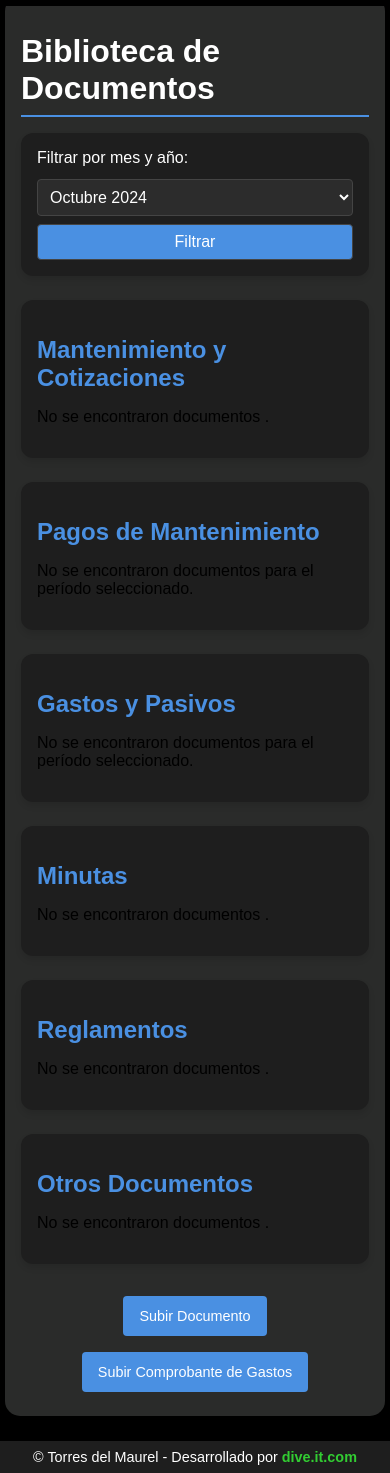
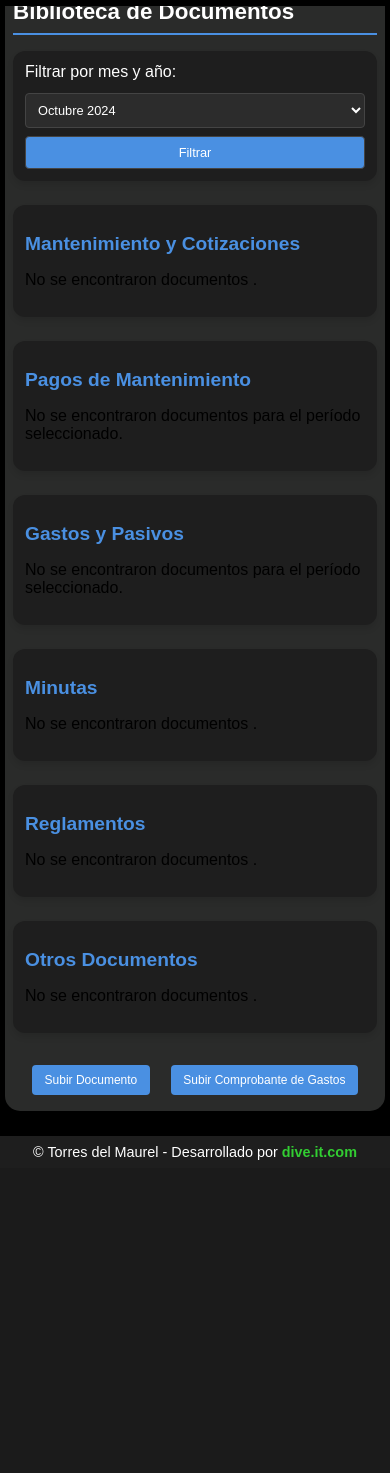
Before and after one commit to MagicKrazik/Maurel_system, a Django app: page /documentos/ in a window 390 px wide. Shown: the part 54-1527 px from the top of the page. After the commit the page ends 1214 px from the top, so only its background shows below. Run offline with Django 5.2, Linux system fonts and the light colour scheme; a user stored in the database is signed in; data comes from the database, SQL or seed files in the repository.

Commit message:
published version with fixed docoumento and toggle navbar

```diff
--- a/project/website/static/css/documentos.css
+++ b/project/website/static/css/documentos.css
@@ -14,7 +14,7 @@ h1, h2 {
 }
 
 h1 {
-    font-size: 2rem;
+    font-size: 1.8rem;
     border-bottom: 2px solid #4a90e2;
     padding-bottom: 0.5rem;
 }
@@ -46,6 +46,7 @@ h2 {
 
 .filter-controls select,
 .filter-controls button {
+    width: 100%;
     padding: 0.5rem;
     border-radius: 4px;
     border: 1px solid #444;
@@ -159,17 +160,101 @@ h2 {
 }
 
 /* Responsive styles */
-@media (min-width: 481px) {
+@media (max-width: 768px) {
     .documentos-container {
-        padding: 1.5rem;
+        padding: 0.75rem;
+        margin-top: 60px;
     }
 
     h1 {
-        font-size: 2.25rem;
+        font-size: 1.6rem;
     }
 
     h2 {
-        font-size: 1.75rem;
+        font-size: 1.3rem;
+    }
+
+    .filter-controls select,
+    .filter-controls button {
+        font-size: 0.9rem;
+    }
+
+    .document-link {
+        padding: 0.6rem;
+    }
+
+    .document-icon {
+        font-size: 1.1rem;
+    }
+
+    .document-title {
+        font-size: 0.9rem;
+    }
+
+    .document-date {
+        font-size: 0.75rem;
+    }
+
+    .btn-primary {
+        font-size: 0.8rem;
+        padding: 0.6rem 0.9rem;
+    }
+}
+
+@media (max-width: 480px) {
+    .documentos-container {
+        padding: 0.5rem;
+        margin-top: 30px;
+    }
+
+    h1 {
+        font-size: 1.4rem;
+    }
+
+    h2 {
+        font-size: 1.2rem;
+    }
+
+    .filter-controls {
+        padding: 0.75rem;
+    }
+
+    .filter-controls select,
+    .filter-controls button {
+        font-size: 0.8rem;
+    }
+
+    .document-section {
+        padding: 0.75rem;
+    }
+
+    .document-link {
+        padding: 0.5rem;
+    }
+
+    .document-icon {
+        font-size: 1rem;
+        margin-right: 0.5rem;
+    }
+
+    .document-title {
+        font-size: 0.8rem;
+    }
+
+    .document-date {
+        font-size: 0.7rem;
+    }
+
+    .btn-primary {
+        font-size: 0.75rem;
+        padding: 0.5rem 0.8rem;
+    }
+}
+
+/* Improved responsiveness for larger screens */
+@media (min-width: 769px) {
+    .documentos-container {
+        padding: 1.5rem;
     }
 
     .filter-controls form {
@@ -188,25 +273,17 @@ h2 {
     }
 }
 
-@media (min-width: 769px) {
+@media (min-width: 1024px) {
     .documentos-container {
         padding: 2rem;
         margin-top: 70px;
     }
 
     h1 {
-        font-size: 2.5rem;
+        font-size: 2.2rem;
     }
 
     h2 {
-        font-size: 2rem;
-    }
-
-    .filter-controls {
-        padding: 1.5rem;
-    }
-
-    .document-section {
-        padding: 1.5rem;
+        font-size: 1.8rem;
     }
 }
--- a/project/website/templates/documentos.html
+++ b/project/website/templates/documentos.html
@@ -10,7 +10,7 @@
 
 {% block content %}
 
-<div class="documentos-container dashboard-container">
+<div class="documentos-container">
     <h1>Biblioteca de Documentos</h1>
 
     <div class="filter-controls">
```
Also changed, not shown: 2 other files.
